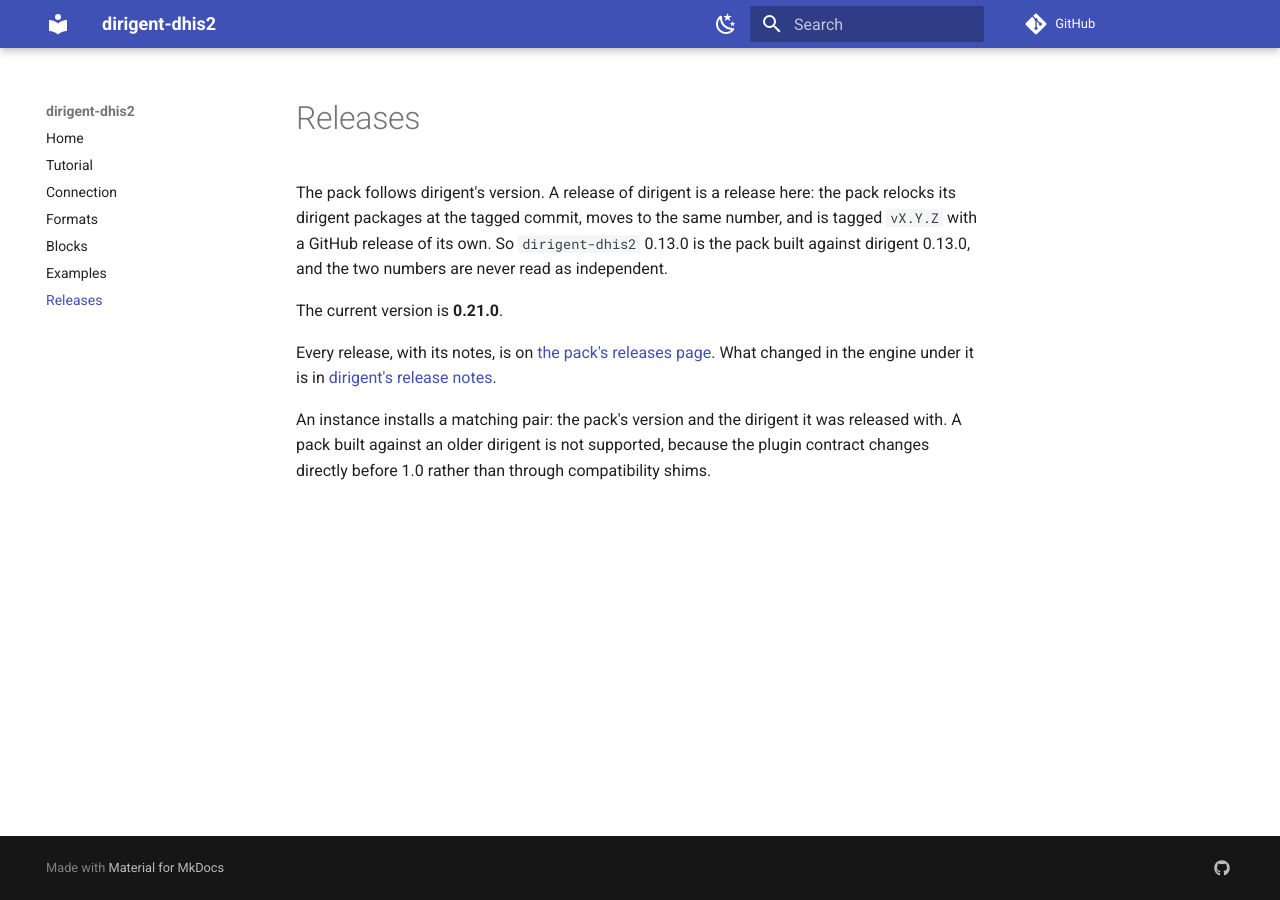
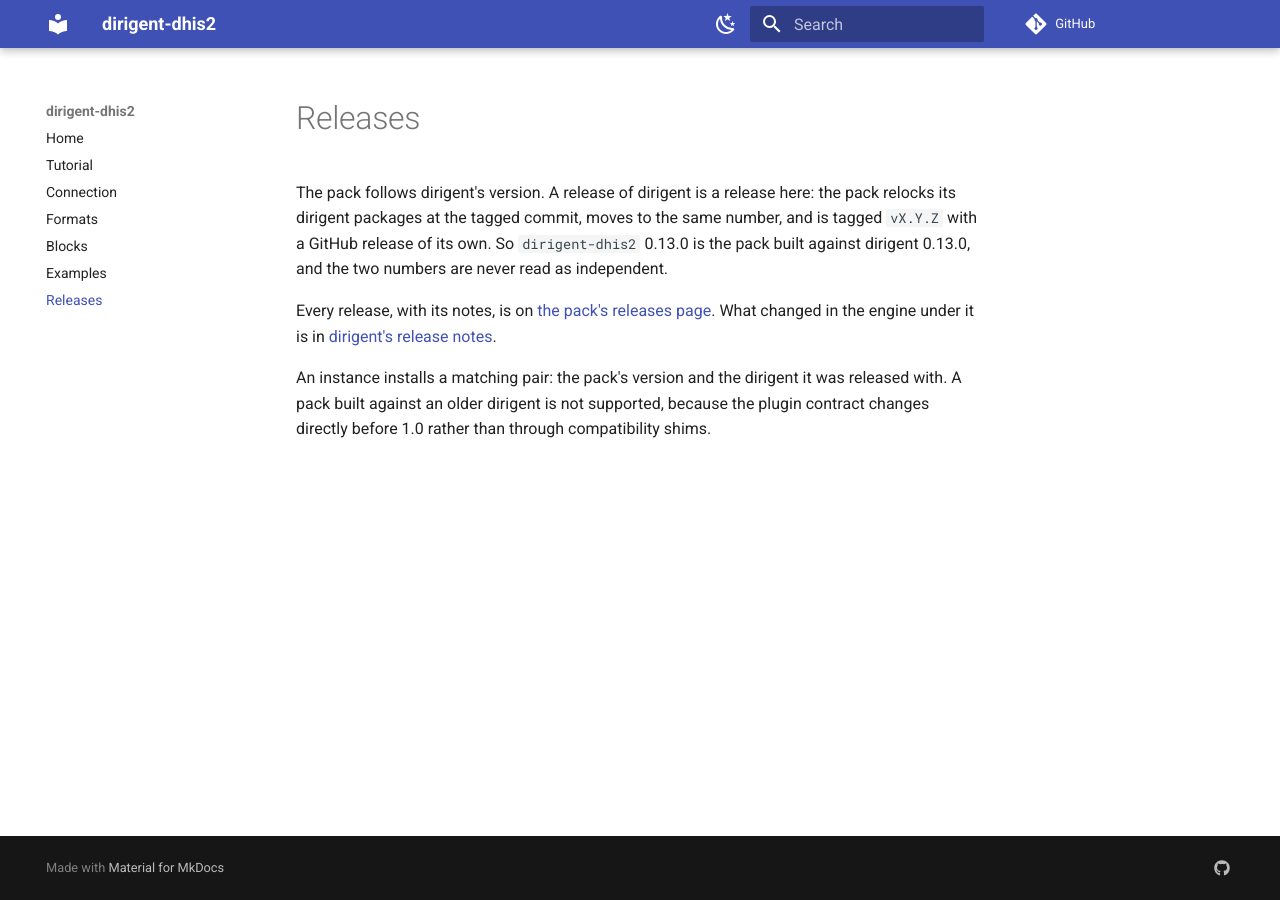
Before and after one commit to winterop-com/dirigent-dhis2, an MkDocs documentation site: the page built from docs/releases.md, in a window 1280 px wide. Built offline with MkDocs 1.6.1 and Material for MkDocs 9.7.7, drawn with Linux system fonts in a browser that asks for light colours; comment, search, counter and statistics services are not loaded.

Commit message:
docs: the current version is not written twice (#74)
The line went stale the moment 0.22.0 shipped, and nothing catches it. The
releases page linked below is authoritative.

```diff
--- a/docs/releases.md
+++ b/docs/releases.md
@@ -4,8 +4,6 @@
 its dirigent packages at the tagged commit, moves to the same number, and is tagged `vX.Y.Z`
 with a GitHub release of its own. So `dirigent-dhis2` 0.13.0 is the pack built against dirigent
 0.13.0, and the two numbers are never read as independent.
-
-The current version is **0.21.0**.
 
 Every release, with its notes, is on
 [the pack's releases page](https://github.com/winterop-com/dirigent-dhis2/releases). What
```
